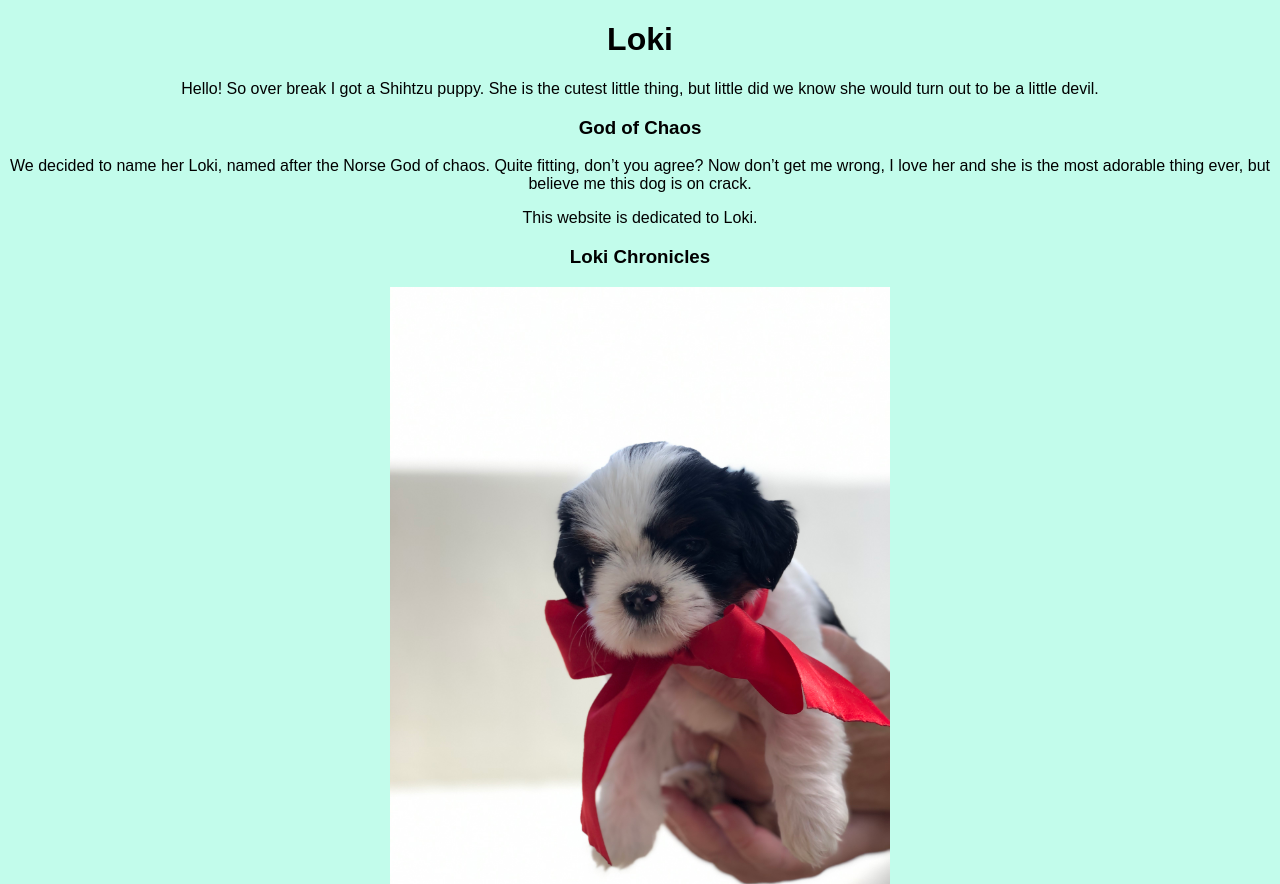
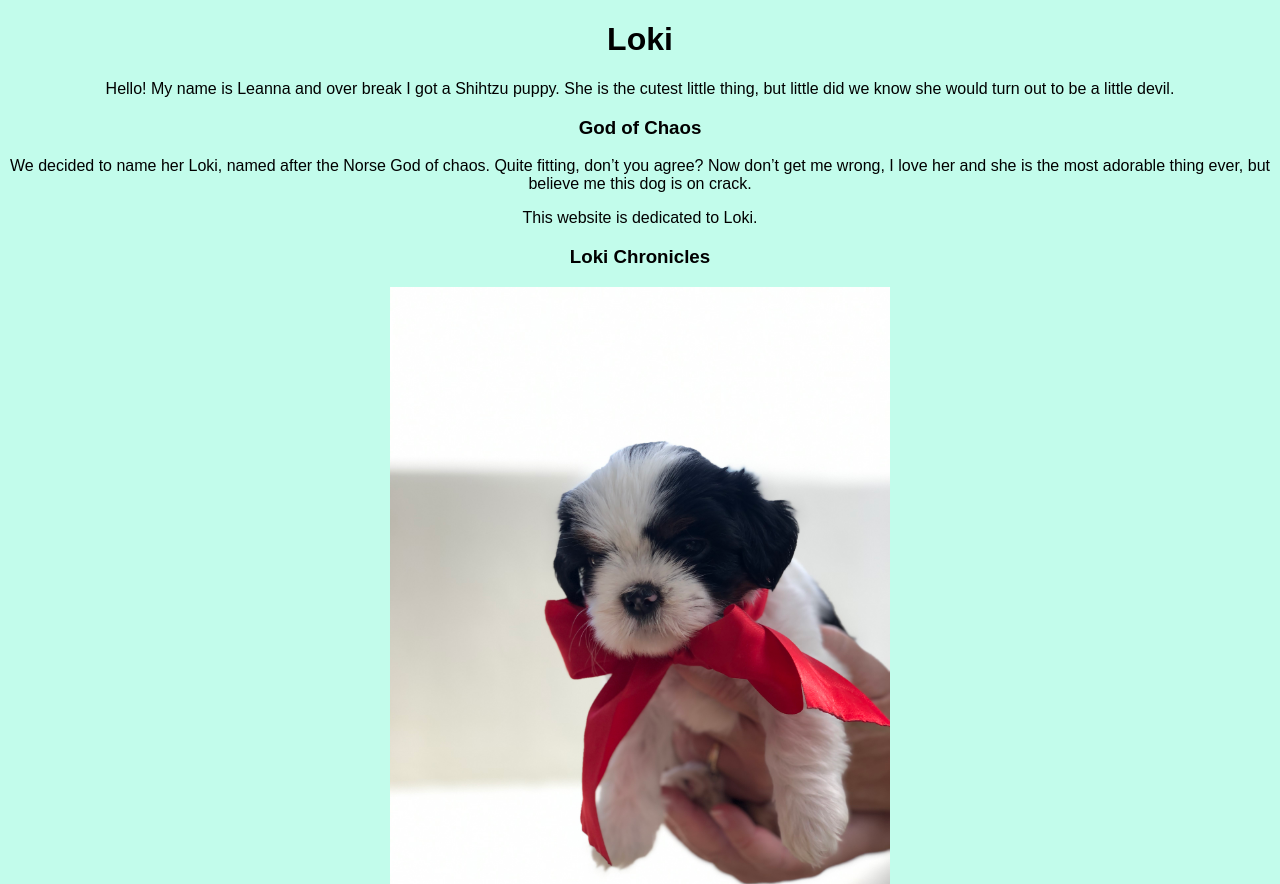
Before and after one commit to LeannaGriffith/hello-world, a plain HTML site: page index.html in a window 1280 px wide. Shown: the top 884 px of the page. Drawn offline with Linux system fonts and the light colour scheme.

Commit message:
Update index.html

```diff
--- a/index.html
+++ b/index.html
@@ -9,7 +9,7 @@
   </head>
   <body>
     <h1>Loki</h1>
-    <p>Hello! So over break I got a Shihtzu puppy. She is the cutest little thing, but little did we know she would turn out to be a little devil.</p>
+    <p>Hello! My name is Leanna and over break I got a Shihtzu puppy. She is the cutest little thing, but little did we know she would turn out to be a little devil.</p>
     <h3>God of Chaos</h3>
     <p>We decided to name her Loki, named after the Norse God of chaos. Quite fitting, don’t you agree? Now don’t get me wrong, I love her and she is the most adorable thing ever, but believe me this dog is on crack.</p>
     <p>This website is dedicated to Loki.</p>
```
